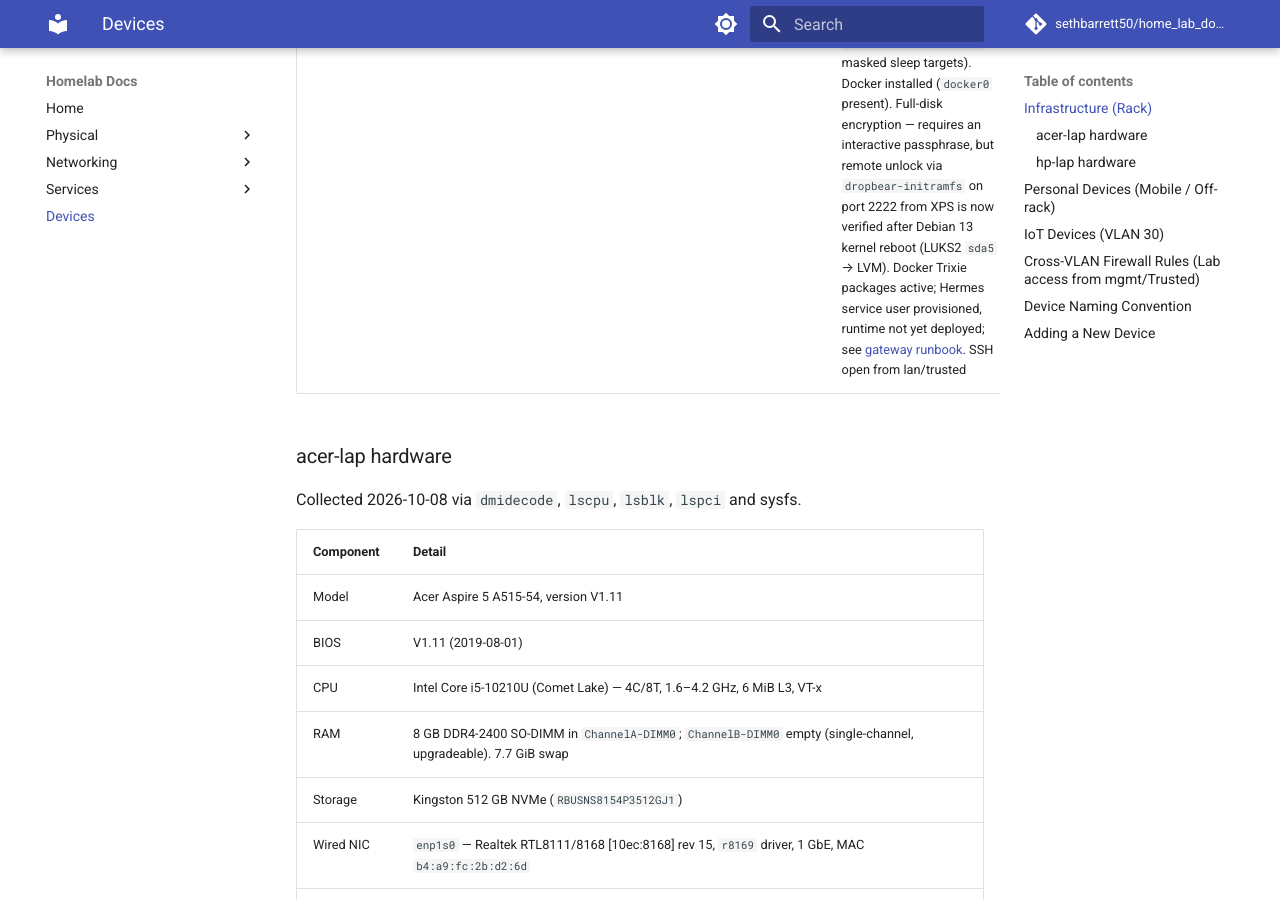
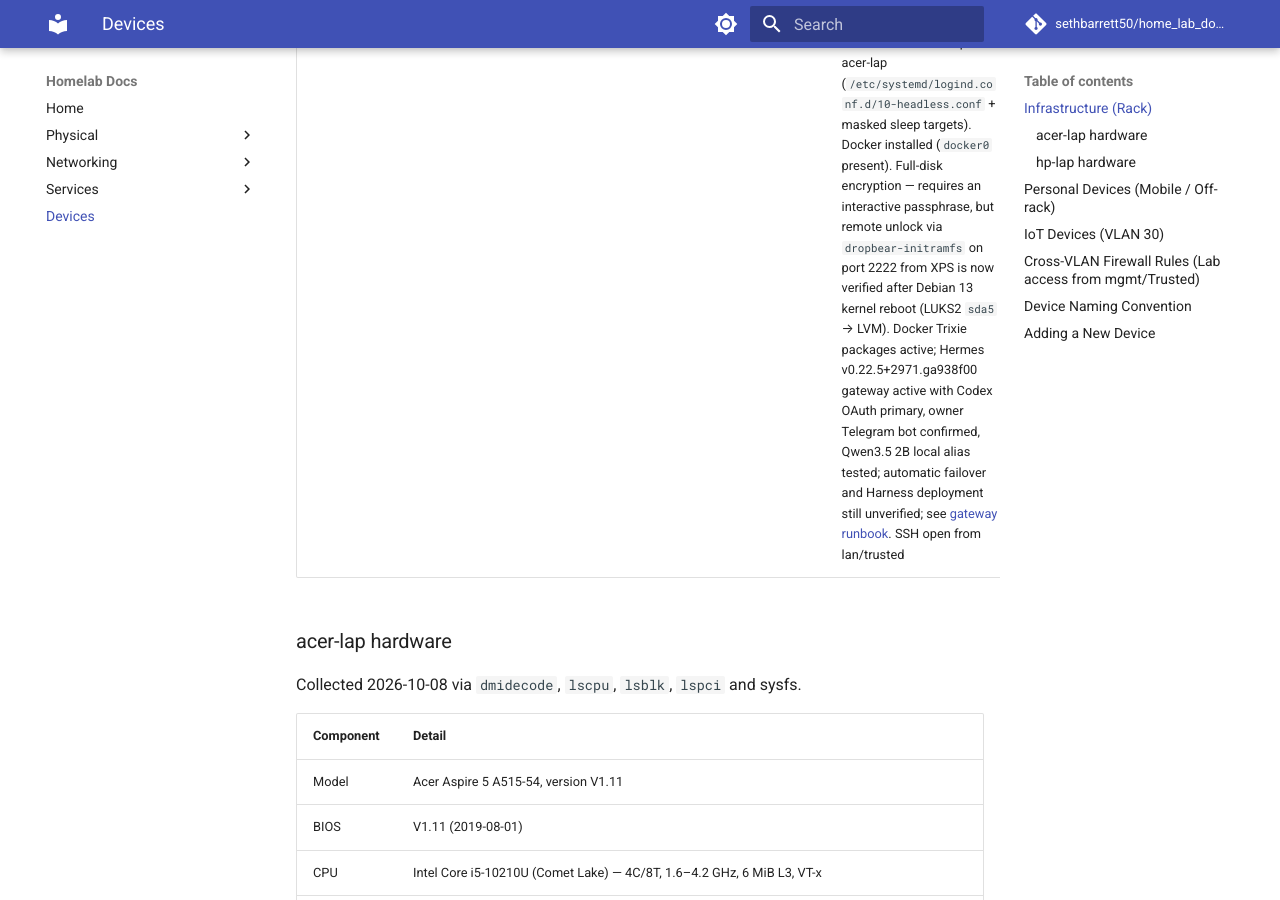
Before and after one commit to sethbarrett50/home_lab_docs, an MkDocs documentation site: the page built from docs/devices/README.md, in a window 1280 px wide and 900 px high, scrolled down 2977 px. Built offline with MkDocs 1.6.1 and Material for MkDocs 9.7.7, drawn with Linux system fonts in a browser that asks for light colours; comment, search, counter and statistics services are not loaded; some of the changed text lies outside the part shown.

Commit message:
docs: refresh docs/devices/README.md for live Hermes and dual LLM services

```diff
--- a/docs/devices/README.md
+++ b/docs/devices/README.md
@@ -15,12 +15,12 @@
 | `nas` (LXC 105) | — | — | 10 | 192.168.10.170 | DHCP (not pinned) |
 | `certs-01` (LXC 106) | — | Debian 13 | 10 | 192.168.10.50 | Static; Caddy 2.6.2, internal CA, HTTPS proxy for Grafana, Uptime Kuma and CS leaderboard (`cs-leaderboard.home.arpa`), metrics `:9180`; see [caddy.md](../services/caddy.md) |
 | `gha-general-01` (VM 101) | — | Debian Trixie | 10 | 192.168.10.189 | DHCP host reservation (pinned to MAC). Runs 2x GHA runner containers (`dfair`/`kc`; PL retired 2026-10-22), BuildKit, GitHub job exporter `:9119`, Grafana Alloy, cAdvisor `:8080`, node-exporter. SSH open from lan/trusted |
-| `llm-01` (VM 108) | — | Debian 13 (Trixie), NVIDIA 550/CUDA 12.4 | 10 | 192.168.10.162 | DHCP reservation `BC:24:11:34:49:AC`; Quadro P4000 8 GiB passthrough; Qwen3 8B / llama.cpp on backend TCP 8080 (Caddy-only). `llm.home.arpa` HTTPS → Caddy `.50`; see [LLM runbook](../services/local-llm.md) |
+| `llm-01` (VM 108) | — | Debian 13 (Trixie), NVIDIA 550/CUDA 12.4 | 10 | 192.168.10.162 | DHCP reservation `BC:24:11:34:49:AC`; Quadro P4000 8 GiB passthrough; Qwen3 8B (4K, :8080) and Qwen3.5 2B (64K, :8081) llama.cpp systemd services, Caddy-only backends. HTTPS names `llm.home.arpa` and `llm-long.home.arpa` → Caddy `.50`; see [LLM runbook](../services/local-llm.md) |
 | `monitor-01` (VM 102) | — | — | 10 | 192.168.10.158 | Grafana `:3000` (dashboards lost, rebuild tracked in [issues #3-8](https://github.com/sethbarrett50/home_lab_docs/issues)), Prometheus `:9090` (not `:3001` — that's Uptime Kuma), Loki `:3100`, Alloy `:12345`, cAdvisor `:8080`, node-exporter. DHCP (not pinned). SSH open from lan/trusted |
 | `iot-ap` (old TP-Link) | TP-Link (unknown model) | OpenWrt 15.05.1 "Chaos Calmer" | 30 | 192.168.30.2 | Dumb AP, SSID `OpenWrt`, own DHCP/WAN disabled |
 | `dell-mini` | Dell OptiPlex 3050 Micro | Debian 13 (Trixie) | 10 | 192.168.10.117 | DHCP host reservation (pinned to MAC, `enp2s0`). Networked via `systemd-networkd` (chosen over ifupdown/NetworkManager for a consistent config method across all 3 debian boxes). Runs `research-output-scraper` (nginx + systemd, see that repo's `docs/deploy.md`); served internally through Caddy at `https://cs-leaderboard.home.arpa`. nginx trusts Caddy `.50` for forwarded client IP. SSH (22) and direct HTTP (80) still documented open from lan/trusted |
 | `acer-lap` | Acer Aspire 5 A515-54 (laptop) — i5-10210U, 8 GB, 512 GB NVMe, see [specs](#acer-lap-hardware) | Debian 13.7 (Trixie), headless (`multi-user.target`) | 10 | 192.168.10.199 | DHCP host reservation (pinned to MAC `b4:a9:fc:2b:d2:6d`, `enp1s0`). Networked via `systemd-networkd`. Run closed-lid with the built-in panel disconnected; suspend-on-close prevented via drop-in `/etc/systemd/logind.conf.d/10-headless.conf` (`HandleLidSwitch*`/`HandleSuspendKey`/`HandleHibernateKey`/`IdleAction` = `ignore`) plus masked `sleep`/`suspend`/`hibernate`/`hybrid-sleep`/`suspend-then-hibernate` targets — applies to any laptop run this way, see HP below. Planned role: edge-device test host for custom IDS (dissertation direction four). SSH open from lan/trusted |
-| `hp-lap` | HP EliteBook 840 G2 (laptop) — i5-5300U, 16 GB, 240 GB SATA SSD, see [specs](#hp-lap-hardware) | Debian 13.7 (Trixie), headless (`multi-user.target`) | 10 (switch port 5) | 192.168.10.147 | DHCP host reservation (pinned to MAC `70:5a:0f:ce:1a:ae`, `enp0s25`). Networked via `systemd-networkd` (`/etc/systemd/network/10-wired.network`, matched on MAC); was previously on the IoT AP's WiFi (VLAN 30) — NetworkManager disabled and WiFi (`wlo1`) rfkill-blocked. Hostname renamed from `poolTab`; login user is `pooltab`. Same closed-lid setup as acer-lap (`/etc/systemd/logind.conf.d/10-headless.conf` + masked sleep targets). Docker installed (`docker0` present). Full-disk encryption — requires an interactive passphrase, but remote unlock via `dropbear-initramfs` on port 2222 from XPS is now verified after Debian 13 kernel reboot (LUKS2 `sda5` → LVM). Docker Trixie packages active; Hermes service user provisioned, runtime not yet deployed; see [gateway runbook](../services/hermes-gateway.md). SSH open from lan/trusted |
+| `hp-lap` | HP EliteBook 840 G2 (laptop) — i5-5300U, 16 GB, 240 GB SATA SSD, see [specs](#hp-lap-hardware) | Debian 13.7 (Trixie), headless (`multi-user.target`) | 10 (switch port 5) | 192.168.10.147 | DHCP host reservation (pinned to MAC `70:5a:0f:ce:1a:ae`, `enp0s25`). Networked via `systemd-networkd` (`/etc/systemd/network/10-wired.network`, matched on MAC); was previously on the IoT AP's WiFi (VLAN 30) — NetworkManager disabled and WiFi (`wlo1`) rfkill-blocked. Hostname renamed from `poolTab`; login user is `pooltab`. Same closed-lid setup as acer-lap (`/etc/systemd/logind.conf.d/10-headless.conf` + masked sleep targets). Docker installed (`docker0` present). Full-disk encryption — requires an interactive passphrase, but remote unlock via `dropbear-initramfs` on port 2222 from XPS is now verified after Debian 13 kernel reboot (LUKS2 `sda5` → LVM). Docker Trixie packages active; Hermes v0.22.5+2971.ga938f00 gateway active with Codex OAuth primary, owner Telegram bot confirmed, Qwen3.5 2B local alias tested; automatic failover and Harness deployment still unverified; see [gateway runbook](../services/hermes-gateway.md). SSH open from lan/trusted |
 
 ### acer-lap hardware
 
```
